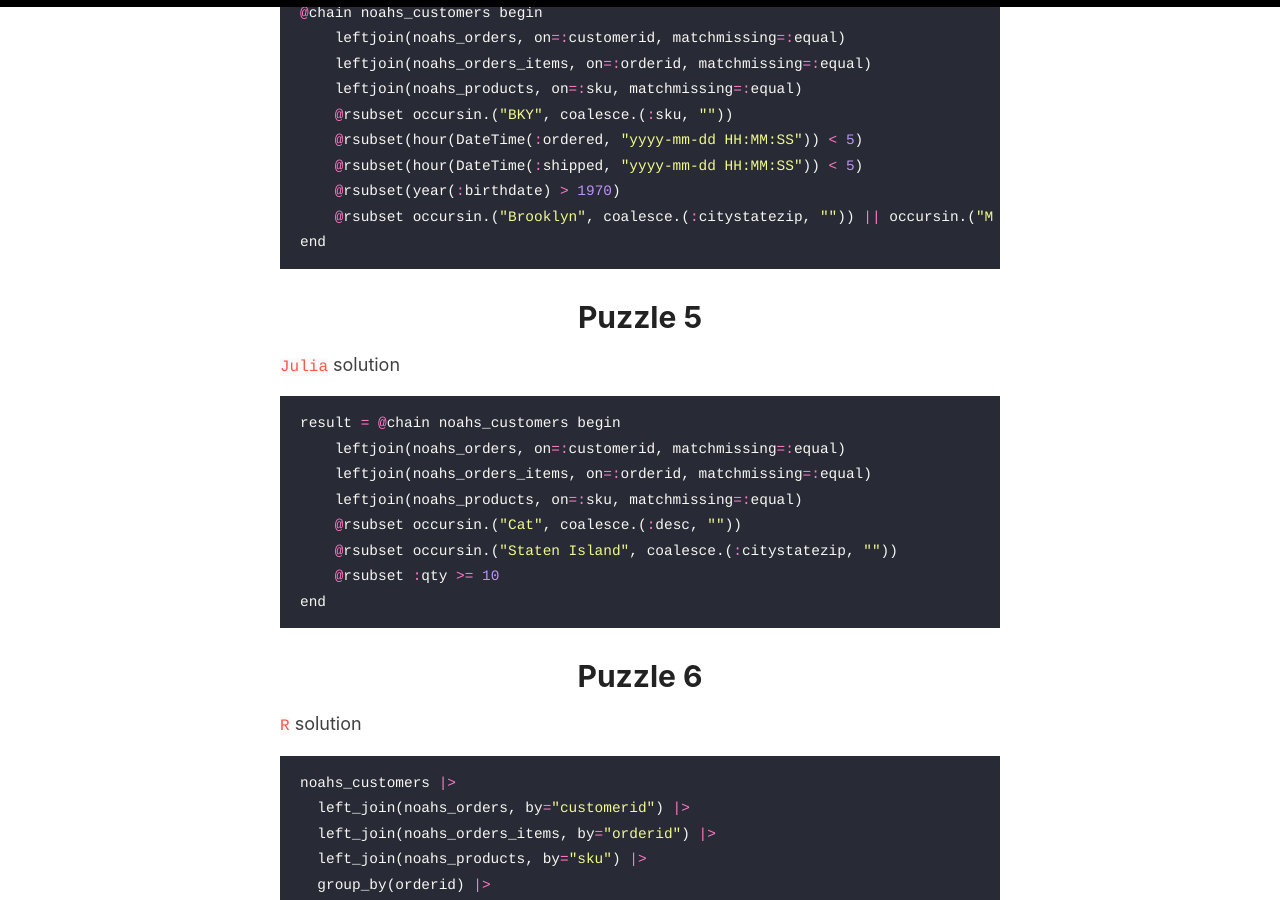
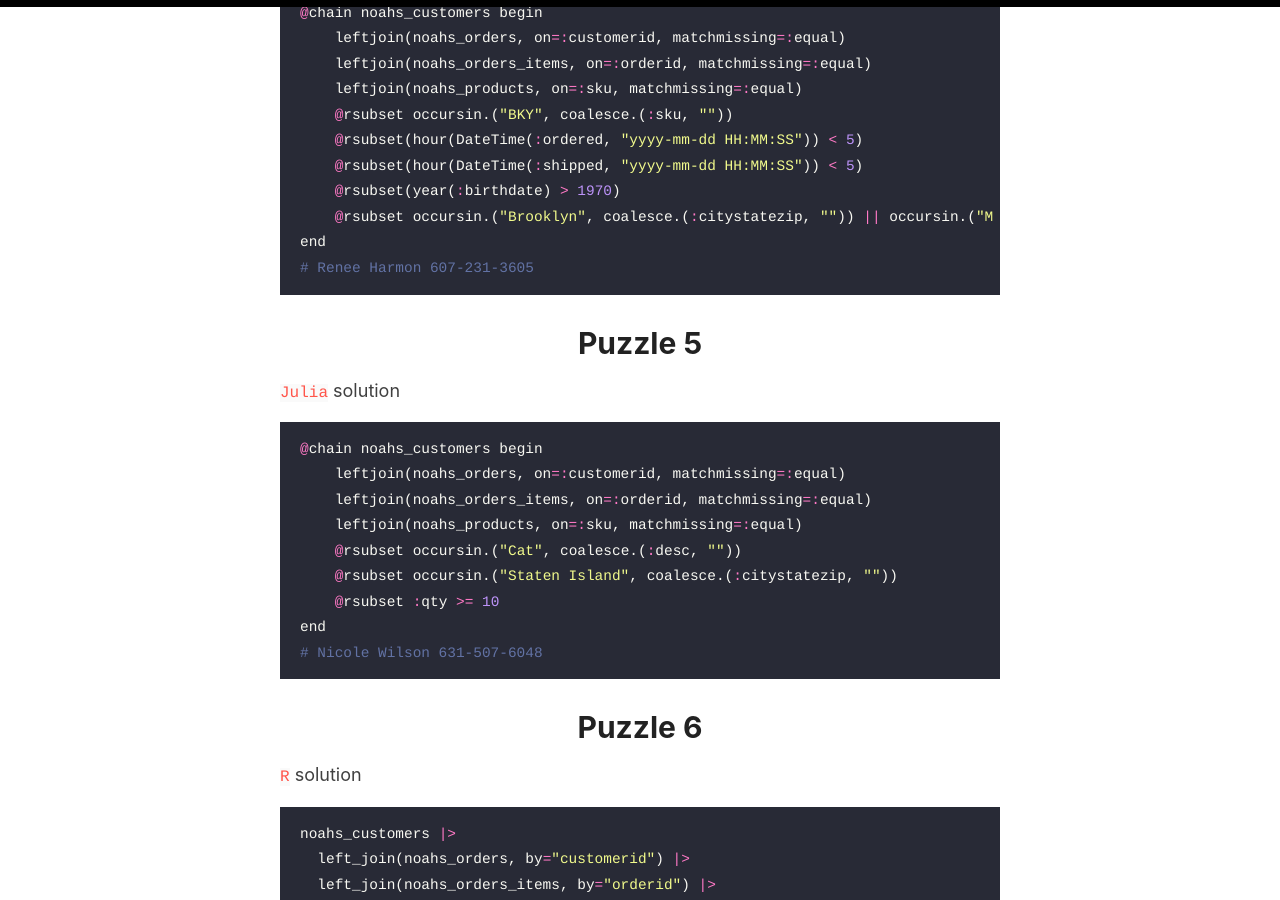
Before and after one commit to krz/krz.github.io, a Jekyll site: the page built from _posts/2023-12-08-hanukkah-of-data.md, in a window 1280 px wide and 900 px high, scrolled down 4483 px. Built offline with Jekyll 4.4.1, drawn with Linux system fonts in a browser that asks for light colours.

Commit message:
clean up

````diff
--- a/_posts/2023-12-08-hanukkah-of-data.md
+++ b/_posts/2023-12-08-hanukkah-of-data.md
@@ -171,12 +171,13 @@ noahs_products = CSV.File("../5784/noahs-products.csv") |> DataFrame
     @rsubset(year(:birthdate) > 1970)
     @rsubset occursin.("Brooklyn", coalesce.(:citystatezip, "")) || occursin.("Manhattan", coalesce.(:citystatezip, ""))
 end
+# Renee Harmon 607-231-3605
 ```
 
 # Puzzle 5
 `Julia` solution
 ```R
-result = @chain noahs_customers begin
+@chain noahs_customers begin
     leftjoin(noahs_orders, on=:customerid, matchmissing=:equal)
     leftjoin(noahs_orders_items, on=:orderid, matchmissing=:equal)
     leftjoin(noahs_products, on=:sku, matchmissing=:equal)
@@ -184,6 +185,7 @@ result = @chain noahs_customers begin
     @rsubset occursin.("Staten Island", coalesce.(:citystatezip, ""))
     @rsubset :qty >= 10
 end
+# Nicole Wilson 631-507-6048
 ```
 
 # Puzzle 6
````
